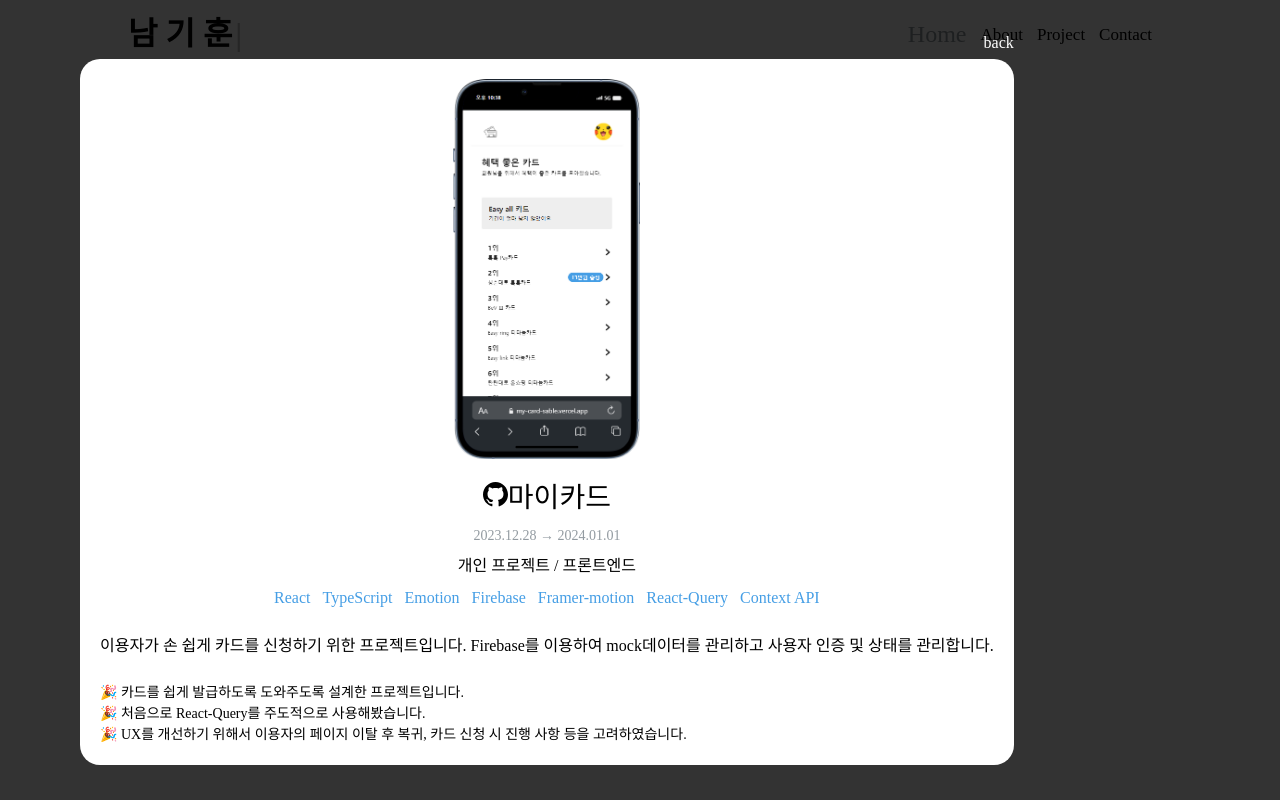
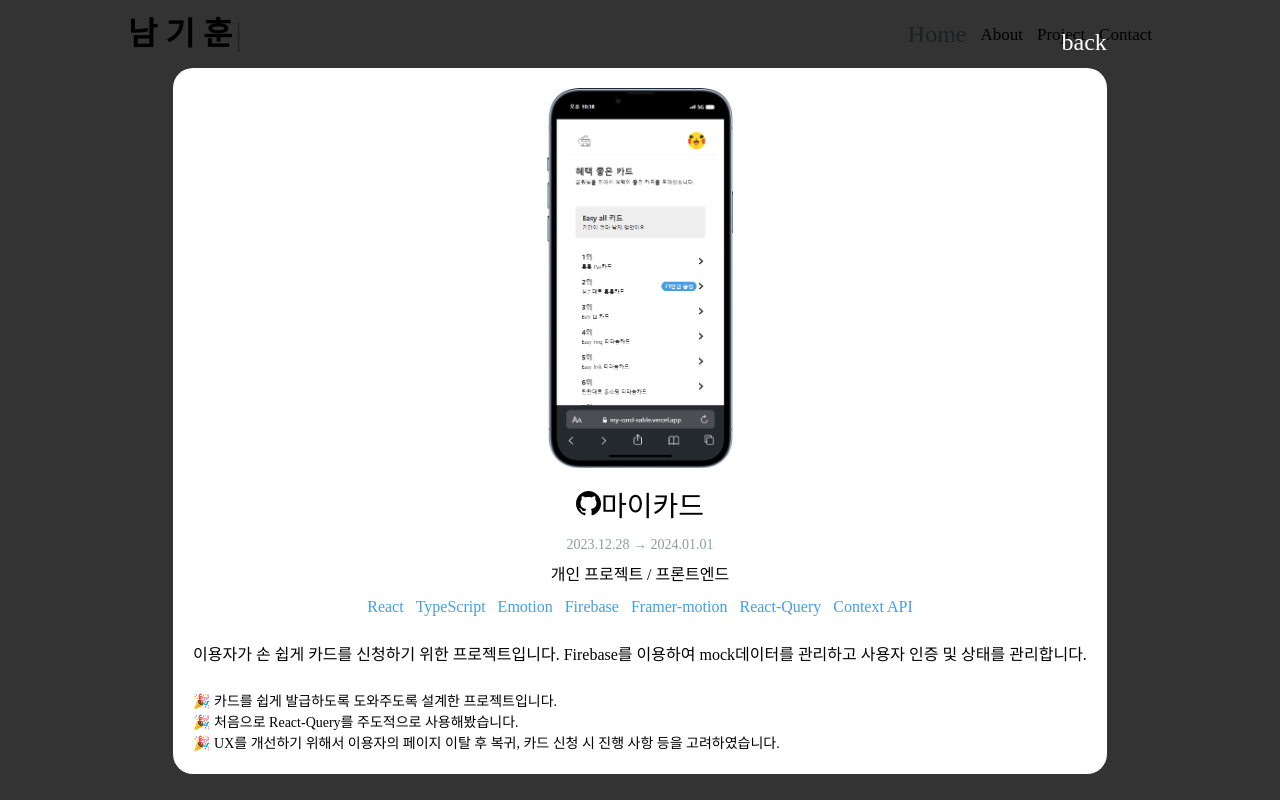
Before and after one commit to BearHumanS/react_portfolio, a React (Create React App) app: page /mycard in a window 1280 px wide. Shown: the top 800 px of the page. Built offline with nearby package versions, Linux system fonts and the light colour scheme; no server answers; a web font is replaced by a local one.

Commit message:
Feat: 일부 스타일 요소 변경

```diff
--- a/src/components/project/ProjectDetail.tsx
+++ b/src/components/project/ProjectDetail.tsx
@@ -39,17 +39,19 @@ const Project = ({ params }: { params: string }) => {
     >
       <motion.div layoutId={`item-motion-${id}`} layout>
         <Link to="/" css={link}>
-          back
+          <Text color="white" typography="t3">
+            back
+          </Text>
         </Link>
         <motion.div css={image} layoutId={`image-motion-${id}`} layout>
           <a href={page} target="_blank" rel="noreferrer">
-            <motion.img src={img} alt={id} whileHover={{ scale: 1.08 }} />
+            <motion.img src={img} alt={id} whileHover={{ scale: 1.04 }} />
           </a>
         </motion.div>
         <div css={content}>
           <motion.div layoutId={`title-motion-${id}`}>
             <Flex direction="column" align="center" width="100%">
-              <motion.div whileHover={{ scale: 1.08 }}>
+              <motion.div whileHover={{ scale: 1.04 }}>
                 <Text typography="t2">
                   <a href={github} target="_blank" rel="noreferrer">
                     <IconGithub />
@@ -109,10 +111,10 @@ const overlay = css`
   height: 100%;
   display: flex;
   align-items: center;
+  justify-content: center;
 `
 
 const link = css`
-  color: ${colors.white};
   text-align: right;
   display: block;
   margin-bottom: 1vmin;
```
